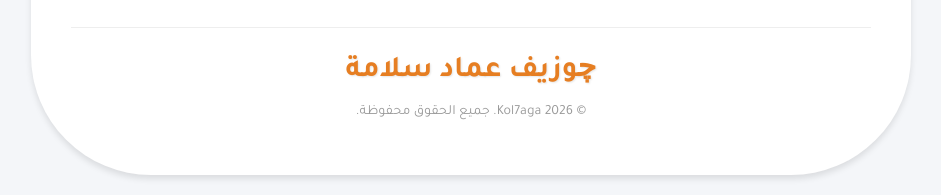
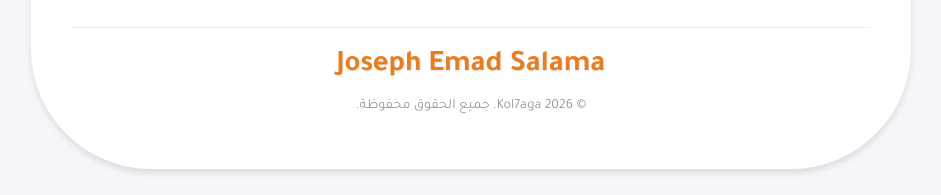
Before and after one commit to JosephEmad96/Kol7aga, a plain HTML site: page index.html in a window 1280 px wide. Shown: the part 932-1127 px from the top of the page, without its empty margins (169-1110 px from the left). Drawn offline with Linux system fonts and the light colour scheme.

Commit message:
Name From Ar to En

```diff
--- a/index.html
+++ b/index.html
@@ -326,7 +326,7 @@
         </div>
 
         <footer>
-            <h1 class="owner-name">چوزيف عماد سلامة</h1>
+            <h1 class="owner-name">Joseph Emad Salama</h1>
             <p class="copyright">&copy; 2026 Kol7aga. جميع الحقوق محفوظة.</p>
         </footer>
     </div>
```
Also changed, not shown: Belts.webp (deleted), Card Holders.webp (deleted), IMG_20260508_214539.webp (deleted), Kol7aga before buy.webp (deleted), My Receipt.webp (deleted), MyPhoto.webp (deleted), Wallets.webp (deleted), joehome.webp (deleted), kol7aga Buying.webp (deleted), kolhaga for Lease.webp (deleted), kolhaga for sell.webp (deleted).
